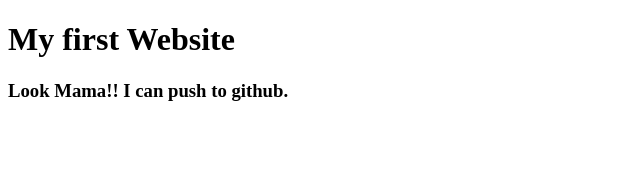
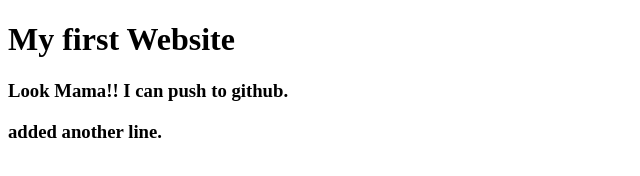
Before and after one commit to ichbinsakib/my-first-website, a plain HTML site: page index.html in a window 1280 px wide. Shown: the whole page, without its empty margins (0-640 px from the left). Drawn offline with Linux system fonts and the light colour scheme.

Commit message:
Update index.html

```diff
--- a/index.html
+++ b/index.html
@@ -9,5 +9,6 @@
 <body>
     <h1>My first Website</h1>
     <h3>Look Mama!! I can push to github. </h3>
+     <h3>added another line. </h3>
 </body>
 </html>
```
